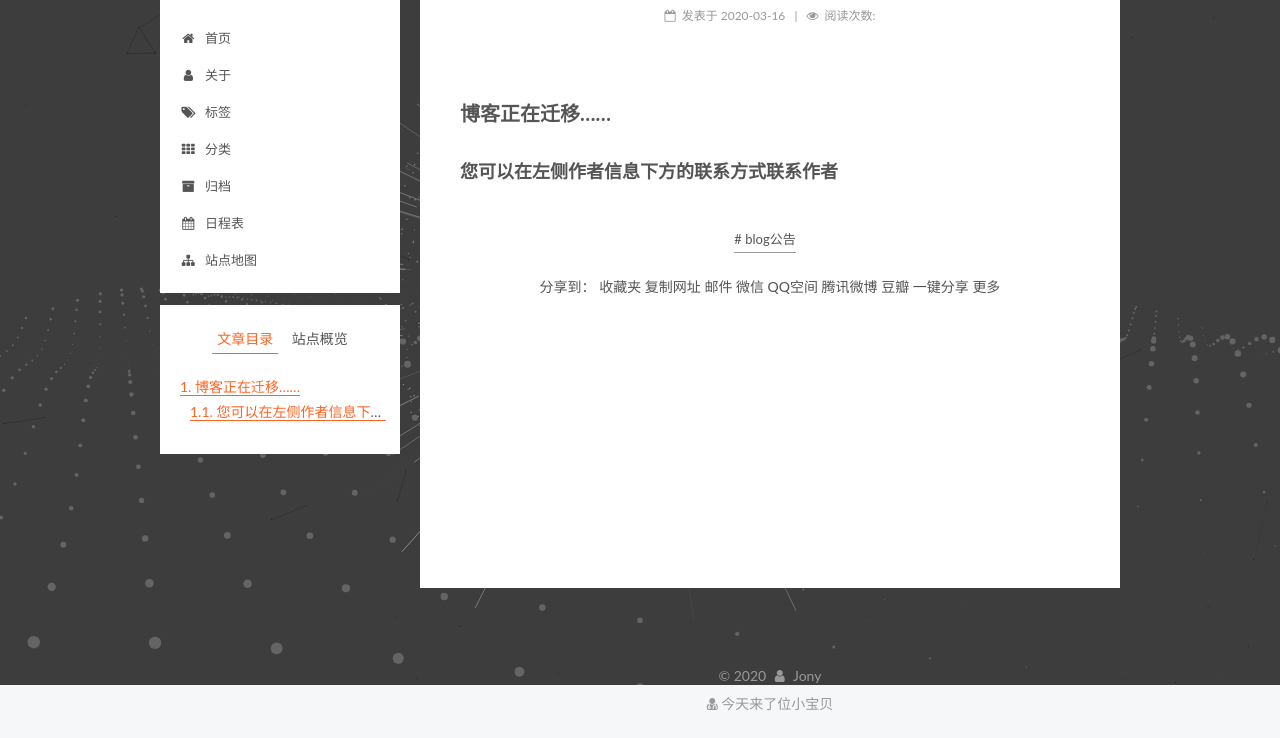
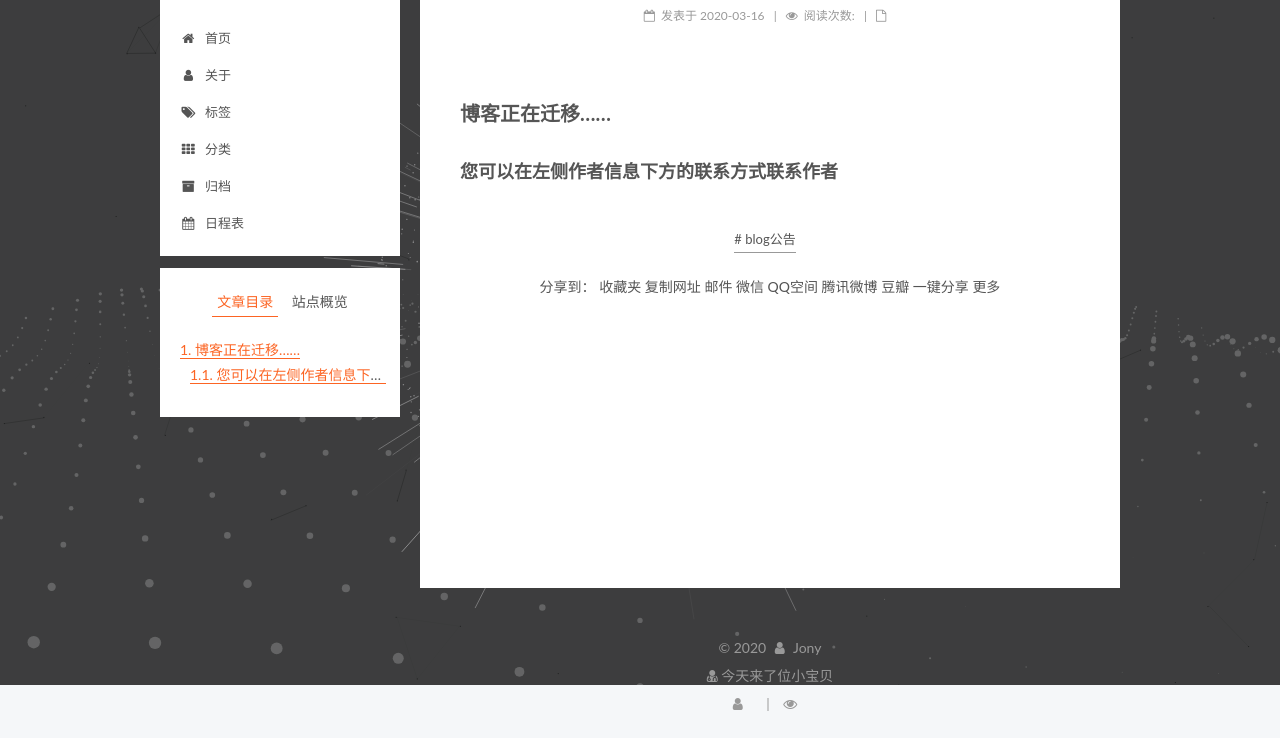
Before and after one commit to JonyCoding/JonyGot.github.io, a plain HTML site: page 2020/03/16/你好-Jony/index.html in a window 1280 px wide. Shown: the part 115-853 px from the top of the page. Drawn offline with Linux system fonts and the light colour scheme; some packages are replaced by stand-ins of ours; animation ran at ten frames a second; a script that the page names is missing.

Commit message:
Site updated: 2020-03-17 19:55:11

```diff
--- a/2020/03/16/你好-Jony/index.html
+++ b/2020/03/16/你好-Jony/index.html
@@ -249,16 +249,6 @@
         </li>
 
 
-        <li class="menu-item menu-item-sitemap">
-          <a href="/sitemap.xml" rel="section">
-
-              <i class="menu-item-icon fa fa-fw fa-sitemap"></i> <br />
-
-            站点地图
-          </a>
-        </li>
-
-
 
     </ul>
 
@@ -350,6 +340,11 @@
              </span>
 
 
+
+            <span class="post-meta-divider">|</span>
+            <span class="page-pv"><i class="fa fa-file-o"></i>
+            <span class="busuanzi-value" id="busuanzi_value_page_pv" ></span>
+            </span>
 
 
 
@@ -612,6 +607,26 @@ var jiathis_config={
 
 
 
+
+<div class="busuanzi-count">
+  <script async src="https://dn-lbstatics.qbox.me/busuanzi/2.3/busuanzi.pure.mini.js"></script>
+
+
+    <span class="site-uv">
+      <i class="fa fa-user"></i>
+      <span class="busuanzi-value" id="busuanzi_value_site_uv"></span>
+
+    </span>
+
+
+
+    <span class="site-pv">
+      <i class="fa fa-eye"></i>
+      <span class="busuanzi-value" id="busuanzi_value_site_pv"></span>
+
+    </span>
+
+</div>
 
 
 
```
Also changed, not shown: about/index.html (+20 -10 lines), archives/2020/03/index.html (+20 -10 lines), archives/2020/index.html (+20 -10 lines), archives/index.html (+20 -10 lines), baidu_verify_5I1o9s4ZGf.html (added, +1 -0 lines), categories/index.html (+20 -10 lines), index.html (+20 -10 lines), schedule/index.html (+20 -10 lines), sitemap/index.html (+20 -10 lines), tags/blog公告/index.html (+20 -10 lines), tags/index-1.html (+20 -10 lines), tags/index.html (+20 -10 lines).
